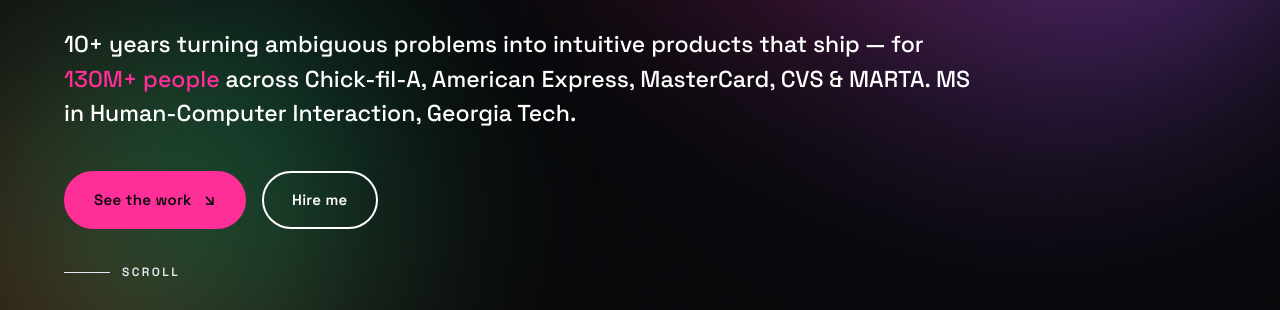
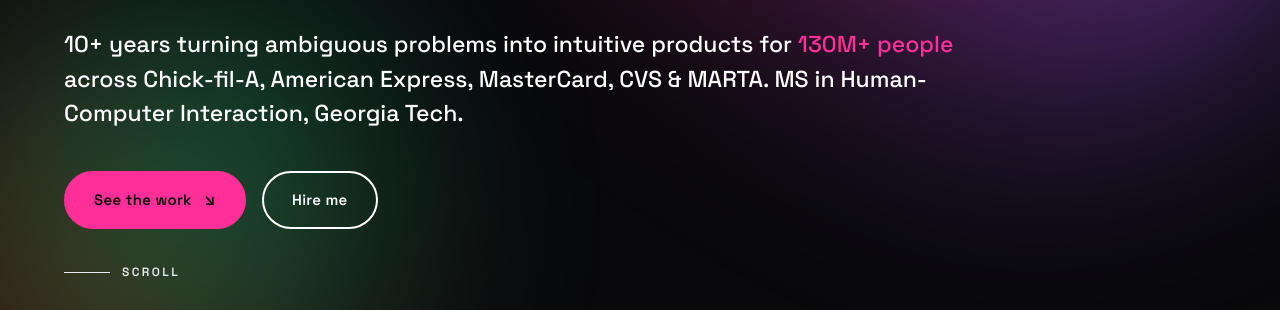
Before and after one commit to xenolaaa/portfolio, a plain HTML site: page index.html in a window 1280 px wide. Shown: the part 490-800 px from the top of the page. Drawn offline with Linux system fonts and the light colour scheme.

Commit message:
Home: drop 'that ship —' from intro paragraph

```diff
--- a/index.html
+++ b/index.html
@@ -57,7 +57,7 @@
         </p>
 
         <p class="lead hero__desc reveal reveal-d2">
-          10+ years turning ambiguous problems into intuitive products that ship —
+          10+ years turning ambiguous problems into intuitive products
           for <mark>130M+ people</mark> across Chick-fil-A, American Express, MasterCard, CVS &amp; MARTA.
           MS in Human-Computer Interaction, Georgia Tech.
         </p>
```
